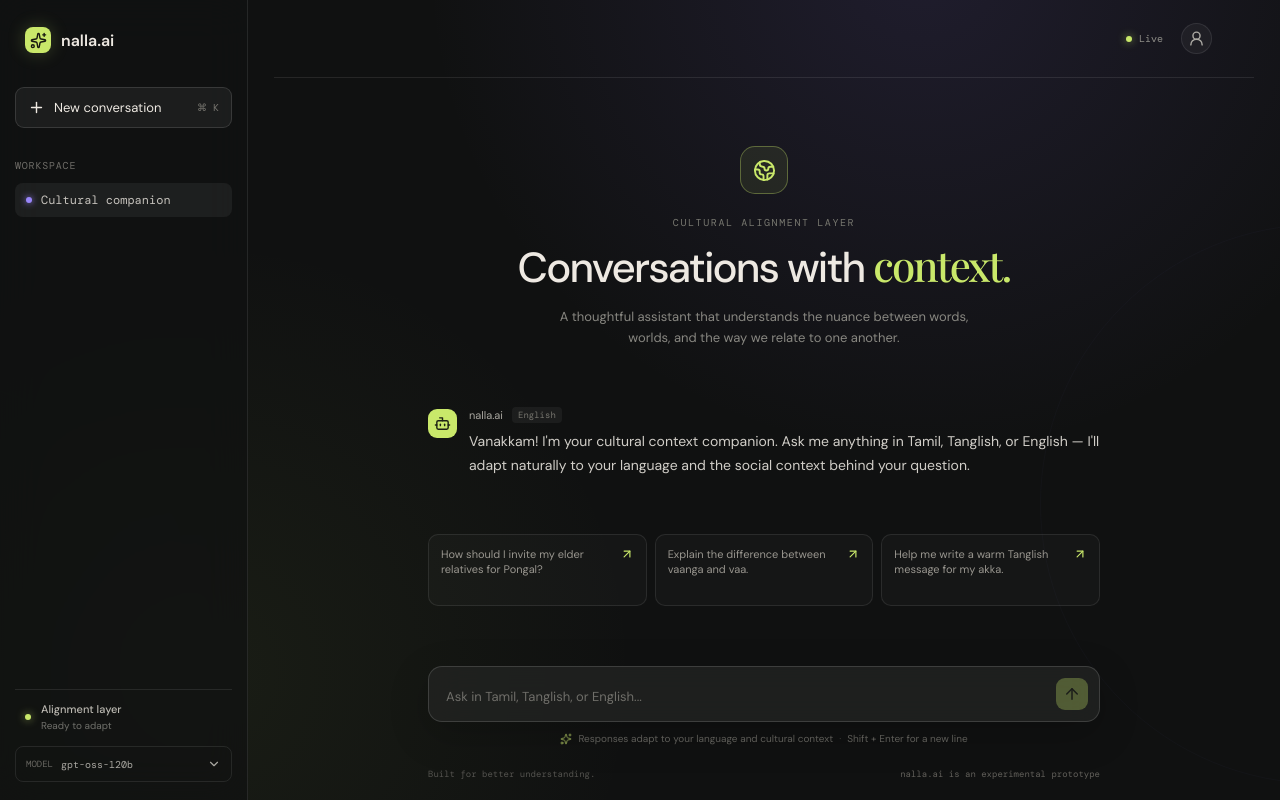
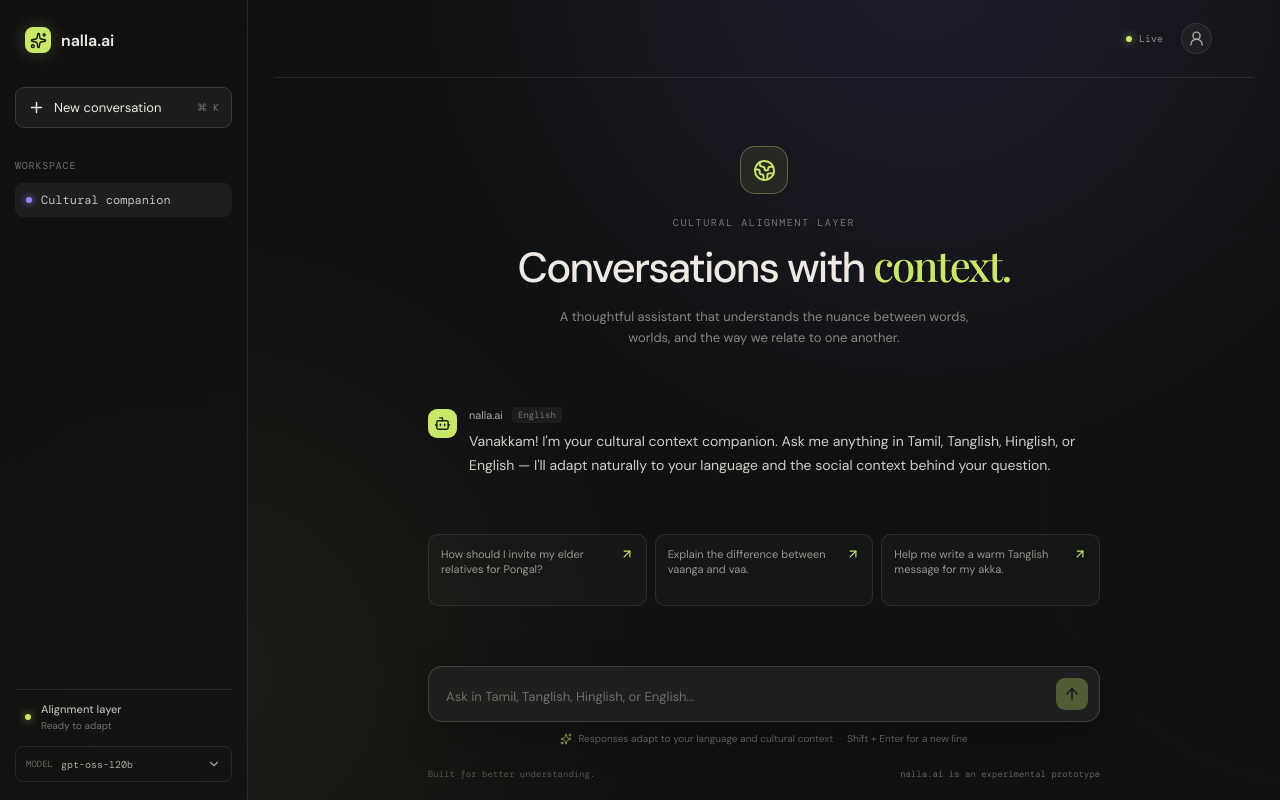
Before and after one commit to bhargava562/cultural-ai, a React (Vite) app in the folder frontend/: page / in a window 1280 px wide. Built offline with nearby package versions, Linux system fonts and the light colour scheme; no server answers; a web font is replaced by a local one.

Commit message:
fix: respond in Hinglish for Hindi Latin input

```diff
--- a/frontend/src/App.tsx
+++ b/frontend/src/App.tsx
@@ -6,7 +6,7 @@
 import './App.css'
 
 type Role = 'user' | 'assistant'
-type Language = 'English' | 'Tamil' | 'Tanglish'
+type Language = 'English' | 'Tamil' | 'Tanglish' | 'Hinglish'
 type Message = { id: number; role: Role; content: string; language?: Language; error?: boolean }
 
 const MODEL = import.meta.env.VITE_GROQ_MODEL || 'openai/gpt-oss-120b'
@@ -16,8 +16,9 @@
 const SYSTEM_PROMPT = `You are the Cultural Alignment Layer: a careful, warm, and highly capable assistant for Tamil, Tanglish, and Indian English conversations.
 
 LANGUAGE ADAPTATION
-- Detect the user's dominant language and register from every message. Classify internally as Tamil (தமிழ்), Tanglish (Tamil in Latin script / code-mixed), or Regional English.
-- Reply in the same dominant language and script as the user unless they explicitly ask for a different language. Preserve natural code-switching in Tanglish; never transliterate Tamil unless asked.
+- Detect the user's dominant language and register from every message. Classify internally as Tamil (தமிழ்), Tanglish (Tamil in Latin script / code-mixed), Hinglish (Hindi in Latin script / code-mixed), or Regional English.
+- Reply in the same dominant language and script as the user unless they explicitly ask for a different language. Preserve natural code-switching in Tanglish and Hinglish; never transliterate Tamil unless asked.
+- If the mode is Hinglish, respond primarily in natural Romanized Hindi with light English code-switching (for example, "Main badhiya hoon, aap kaise ho?"). Do not translate a Hinglish message into formal English and do not switch to English just because the words use the Latin alphabet.
 - Match the relationship register and politeness level. Respect age and hierarchy with natural forms such as neenga/nee and vaanga/vaa, without forcing honorifics.
 
 CULTURAL GROUNDING
@@ -40,12 +41,15 @@
   const tamilCount = (text.match(/[\u0B80-\u0BFF]/g) || []).length
   const letters = (text.match(/[\p{L}]/gu) || []).length || 1
   if (tamilCount / letters > 0.3) return 'Tamil'
-  const tanglish = /\b(machi|macha|mapla|naina|thambi|akka|anna|da|di|pa|vanakkam|vaanga|ponga|sollunga|eppadi|irukinga|romba|nalla|konjam|ippo|enna|yaaru|saaptiya)\b/i
-  return tanglish.test(text) ? 'Tanglish' : 'English'
+  const normalized = text.toLowerCase()
+  const tanglishWords = normalized.match(/\b(machi|macha|mapla|naina|thambi|akka|anna|da|di|pa|vanakkam|vaanga|ponga|sollunga|eppadi|irukinga|romba|nalla|konjam|ippo|enna|yaaru|saaptiya|nanba|saptiya)\b/g) || []
+  const hinglishWords = normalized.match(/\b(arey|arre|bhai|behen|aap|aapka|aapki|aapko|kaise|kaisa|kaisi|ho|hai|hain|haan|kya|kyun|kyon|kyunki|main|mujhe|mujhko|mera|meri|mere|tum|tumhara|tumhari|tujhe|tera|teri|nahi|nahin|bahut|bohot|achha|accha|theek|thik|yaar|dost|batao|bolo|chalo|chal|phir|abhi|ghar|wala|wali|namaste|shukriya|ji)\b/g) || []
+  if (hinglishWords.length > 0) return 'Hinglish'
+  return tanglishWords.length > 0 ? 'Tanglish' : 'English'
 }
 
 function App() {
-  const [messages, setMessages] = useState<Message[]>([{ id: 1, role: 'assistant', language: 'English', content: "Vanakkam! I'm your cultural context companion. Ask me anything in Tamil, Tanglish, or English — I'll adapt naturally to your language and the social context behind your question." }])
+  const [messages, setMessages] = useState<Message[]>([{ id: 1, role: 'assistant', language: 'English', content: "Vanakkam! I'm your cultural context companion. Ask me anything in Tamil, Tanglish, Hinglish, or English — I'll adapt naturally to your language and the social context behind your question." }])
   const [input, setInput] = useState('')
   const [isLoading, setIsLoading] = useState(false)
   const [sidebarOpen, setSidebarOpen] = useState(false)
@@ -72,7 +76,8 @@
     }
     try {
       const history = [...messages, userMessage].filter((message) => !message.error).slice(-10).map(({ role, content }) => ({ role, content }))
-      const response = await fetch('https://api.groq.com/openai/v1/chat/completions', { method: 'POST', headers: { 'Content-Type': 'application/json', Authorization: `Bearer ${API_KEY}` }, body: JSON.stringify({ model: MODEL, messages: [{ role: 'system', content: SYSTEM_PROMPT }, ...history], temperature: 0.55, max_tokens: 1200 }) })
+      const detectedModeInstruction = `For this turn, the client detected the user's language mode as: ${language}. Treat this as a strong response-style requirement. If it is Hinglish, answer in Romanized Hindi with natural English code-switching, not plain English. If it is Tanglish, answer in Romanized Tamil with natural English code-switching.`
+      const response = await fetch('https://api.groq.com/openai/v1/chat/completions', { method: 'POST', headers: { 'Content-Type': 'application/json', Authorization: `Bearer ${API_KEY}` }, body: JSON.stringify({ model: MODEL, messages: [{ role: 'system', content: SYSTEM_PROMPT }, { role: 'system', content: detectedModeInstruction }, ...history], temperature: 0.55, max_tokens: 1200 }) })
       if (!response.ok) throw new Error((await response.json().catch(() => null))?.error?.message || `Groq request failed (${response.status})`)
       const data = await response.json()
       const answer = data.choices?.[0]?.message?.content?.trim()
@@ -102,7 +107,7 @@
         <div className="messages" aria-live="polite">{messages.map((message) => <article className={`message-row ${message.role}`} key={message.id}><div className={`message-avatar ${message.role}`}>{message.role === 'assistant' ? <Bot size={17} /> : <UserRound size={16} />}</div><div className="message-content"><div className="message-meta"><span>{message.role === 'assistant' ? 'nalla.ai' : 'You'}</span>{message.language && <span className="language-tag">{message.language}</span>}</div><div className={`message-bubble ${message.error ? 'error-bubble' : ''}`}>{message.role === 'assistant' ? <ReactMarkdown remarkPlugins={[remarkGfm]}>{message.content}</ReactMarkdown> : <p>{message.content}</p>}</div>{message.role === 'assistant' && !message.error && <div className="message-actions"><button onClick={() => copyMessage(message)}>{copiedId === message.id ? <Check size={13} /> : <Copy size={13} />} {copiedId === message.id ? 'Copied' : 'Copy'}</button><button onClick={() => setInput('Can you rephrase that with a little more context?')}><RotateCcw size={13} /> Refine</button></div>}</div></article>)}{isLoading && <article className="message-row assistant"><div className="message-avatar assistant"><Bot size={17} /></div><div className="message-content"><div className="message-meta"><span>nalla.ai</span><span className="language-tag">thinking</span></div><div className="message-bubble loading-bubble"><span /><span /><span /></div></div></article>}<div ref={endRef} /></div>
         {messages.length === 1 && <div className="starter-grid">{starterPrompts.map((prompt) => <button key={prompt} onClick={() => setInput(prompt)}>{prompt}<ArrowUp size={14} /></button>)}</div>}
       </div></div>
-      <div className="composer-wrap"><form className="composer" onSubmit={sendMessage}><textarea value={input} onChange={(event) => setInput(event.target.value)} onKeyDown={(event) => { if (event.key === 'Enter' && !event.shiftKey) { event.preventDefault(); void sendMessage() } }} placeholder="Ask in Tamil, Tanglish, or English..." rows={1} aria-label="Message" /><button className="send-button" type="submit" disabled={!input.trim() || isLoading} aria-label="Send message"><ArrowUp size={18} /></button></form><p className="composer-note"><Sparkles size={12} /> Responses adapt to your language and cultural context <span>·</span> Shift + Enter for a new line</p></div>
+      <div className="composer-wrap"><form className="composer" onSubmit={sendMessage}><textarea value={input} onChange={(event) => setInput(event.target.value)} onKeyDown={(event) => { if (event.key === 'Enter' && !event.shiftKey) { event.preventDefault(); void sendMessage() } }} placeholder="Ask in Tamil, Tanglish, Hinglish, or English..." rows={1} aria-label="Message" /><button className="send-button" type="submit" disabled={!input.trim() || isLoading} aria-label="Send message"><ArrowUp size={18} /></button></form><p className="composer-note"><Sparkles size={12} /> Responses adapt to your language and cultural context <span>·</span> Shift + Enter for a new line</p></div>
       <footer className="app-footer"><span>Built for better understanding.</span><span>nalla.ai is an experimental prototype</span></footer>
     </section>
   </main>
```
